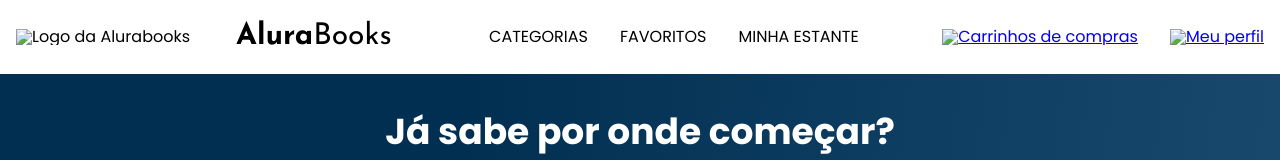
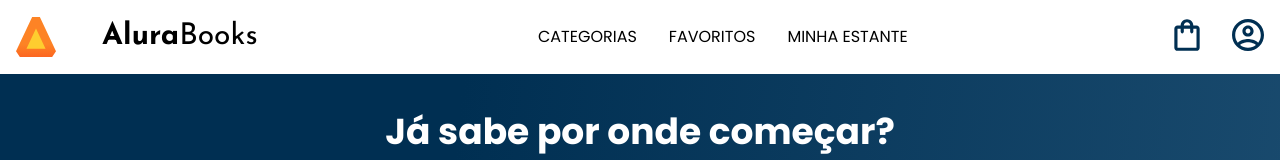
Before and after one commit to kefys/alura-book, a plain HTML site: page index.html in a window 1280 px wide. Shown: the top 160 px of the page. Drawn offline with nearby package versions, Linux system fonts and the light colour scheme.

Commit message:
fix img bug

```diff
--- a/index.html
+++ b/index.html
@@ -39,7 +39,7 @@
                     <a href="#" class="list-menu__link">Design & UX</a>
                 </li>
             </ul>
-            <img src=".img/Logo.svg" alt="Logo da Alurabooks" class="container__image">
+            <img src="./img/Logo.svg" alt="Logo da Alurabooks" class="container__image">
             <h1 class="container__title"><b class="container__title--bold">Alura</b>Books</h1>
         </div>
 
@@ -71,15 +71,15 @@
         </ul>
 
         <div class="container">
-            <a href="#"><img src=".img/Favoritos.svg" alt="Meus favoritos"
+            <a href="#"><img src="./img/Favoritos.svg" alt="Meus favoritos"
                     class="container__image container__image-transparent">
             </a>
             <a href="#" class="container__link">
-                <img src=".img/Compras.svg" alt="Carrinhos de compras" class="container__image">
+                <img src="./img/Compras.svg" alt="Carrinhos de compras" class="container__image">
                 <p class="container__text">Minha sacola</p>
             </a>
             <a href="#" class="container__link">
-                <img src=".img/Usuario.svg" alt="Meu perfil" class="container__image">
+                <img src="./img/Usuario.svg" alt="Meu perfil" class="container__image">
                 <p class="container__text">Meu Perfil</p>
             </a>
         </div>
```
